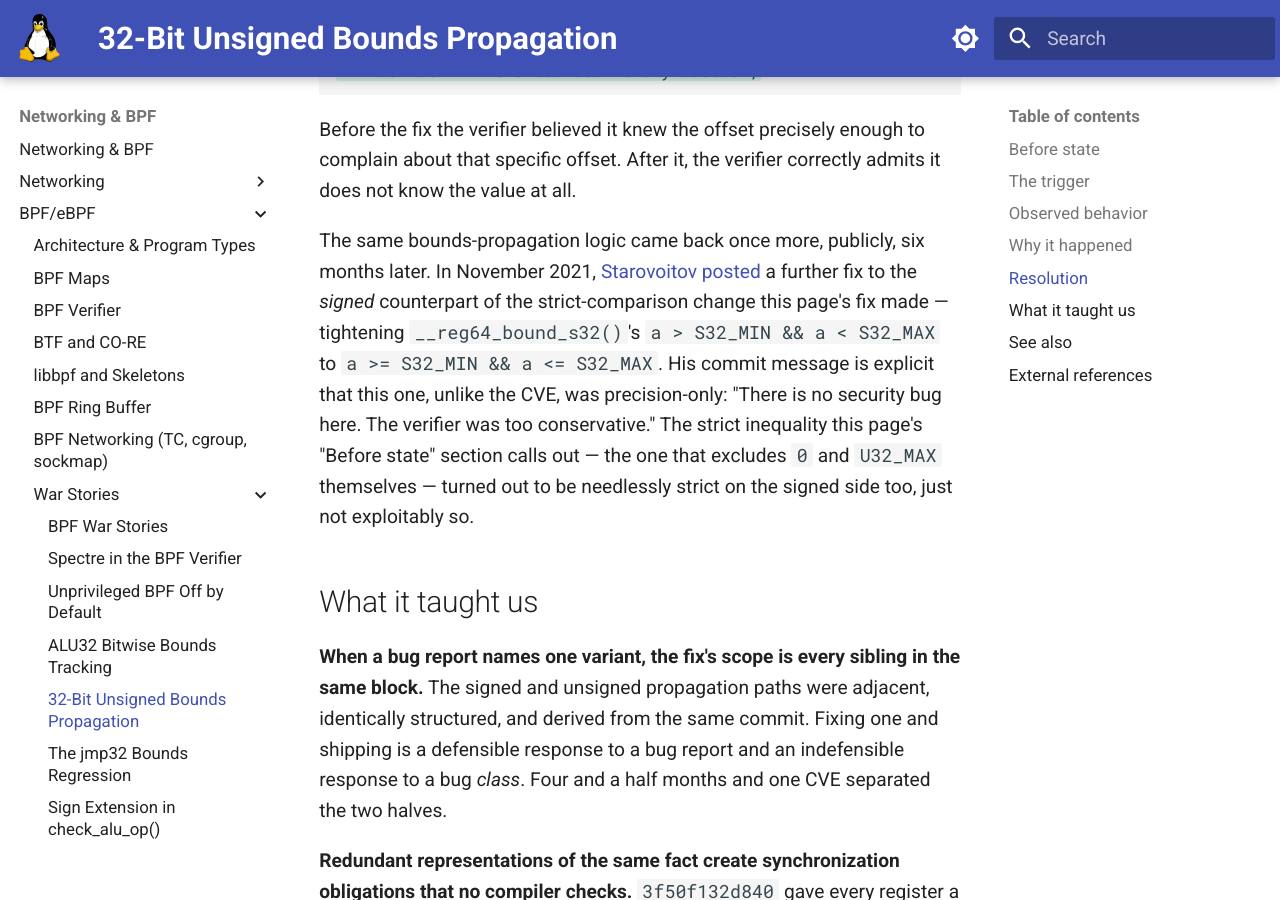
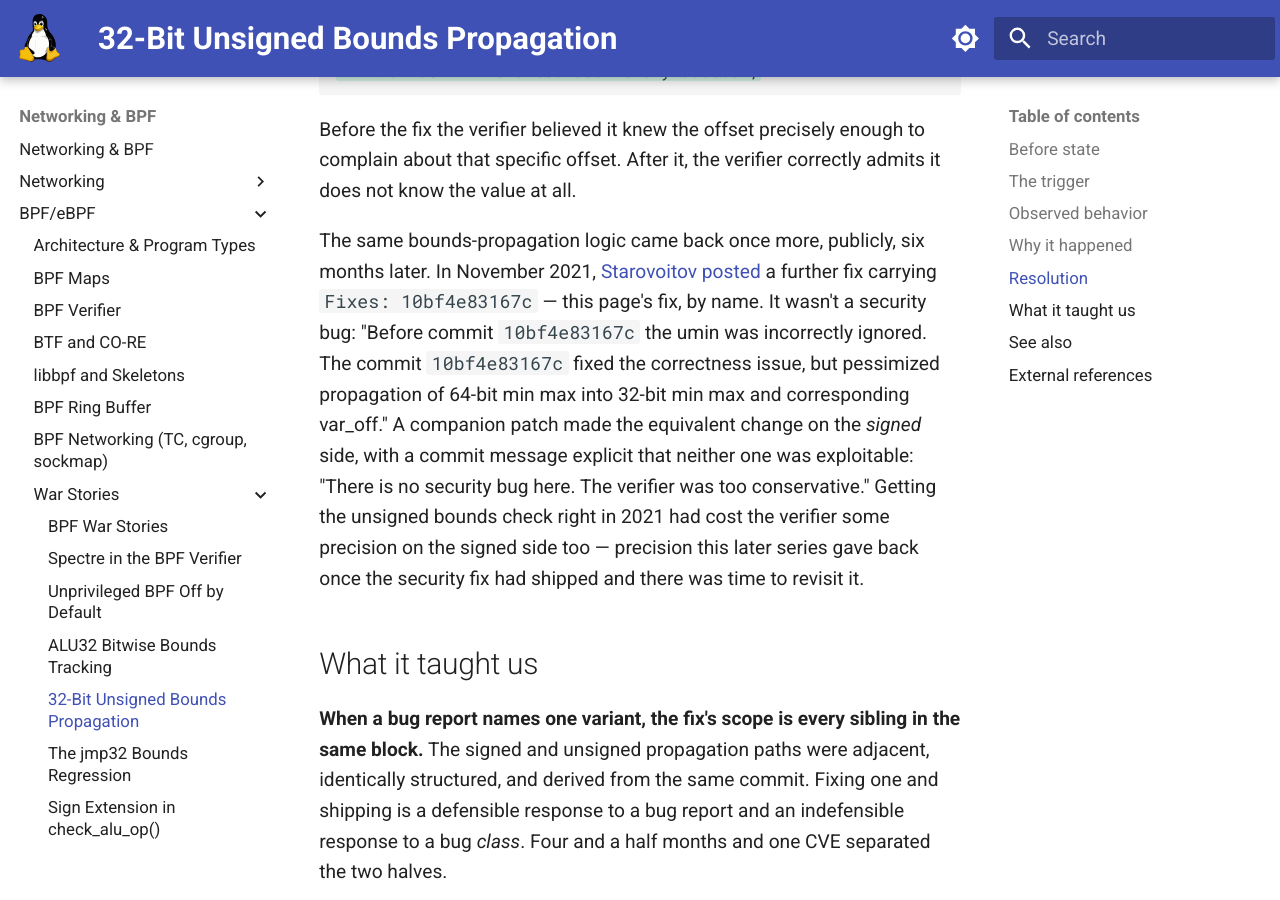
Before and after one commit to laveeshb/linux-kernel-internals, an MkDocs documentation site: the page built from docs/bpf/war-stories/alu32-unsigned-bounds.md, in a window 1280 px wide and 900 px high, scrolled down 4876 px. Built offline with MkDocs 1.6.1 and Material for MkDocs 9.7.7, drawn with Linux system fonts in a browser that asks for light colours; some of the changed text lies outside the part shown.

Commit message:
Fix round-1 review findings in bpf/: a false "no test written" claim, a wrong follow-up patch, a misquote
- alu32-bitwise-bounds.md: Fastabend DID write the promised test a
  month later (99d4def4d085) -- a stronger point than "none appear to
  have been written," since the test asserted the program loaded, not
  that its bounds were self-consistent, and so exercised the vulnerable
  path for nine months without catching it. Fixed a wrong section
  pointer and a claim that contradicted the page's own mechanism
  explanation ("wrong about the minimum, not just the maximum" when
  the maximum was the one that came out correct).
- alu32-unsigned-bounds.md: the cited November 2021 follow-up was the
  wrong patch (2/3, the signed sibling) mischaracterized as a
  strict-comparison change to this page's own fix. The actual follow-up
  carrying Fixes: 10bf4e83167c is 1/3, and it's about restored
  bounds-propagation precision, not comparison strictness. Rewrote to
  quote both patches' real commit messages.
- jmp32-bounds.md: a quoted question had "this logic" substituted for
  the original's "`__reg_bound_offset32` logic".
- unprivileged-bpf-off.md: "RFC" corrected to "original posting" (the
  patch wasn't tagged RFC) and a revision-count/timespan claim loosened
  to match what's actually confirmable.

spectre-verifier.md had no findings this round.

```diff
--- a/docs/bpf/war-stories/alu32-unsigned-bounds.md
+++ b/docs/bpf/war-stories/alu32-unsigned-bounds.md
@@ -101,7 +101,7 @@
 
 Before the fix the verifier believed it knew the offset precisely enough to complain about that specific offset. After it, the verifier correctly admits it does not know the value at all.
 
-The same bounds-propagation logic came back once more, publicly, six months later. In November 2021, [Starovoitov posted](https://lore.kernel.org/all/20211101222153.78759-2-alexei.starovoitov@gmail.com/) a further fix to the *signed* counterpart of the strict-comparison change this page's fix made — tightening `__reg64_bound_s32()`'s `a > S32_MIN && a < S32_MAX` to `a >= S32_MIN && a <= S32_MAX`. His commit message is explicit that this one, unlike the CVE, was precision-only: "There is no security bug here. The verifier was too conservative." The strict inequality this page's "Before state" section calls out — the one that excludes `0` and `U32_MAX` themselves — turned out to be needlessly strict on the signed side too, just not exploitably so.
+The same bounds-propagation logic came back once more, publicly, six months later. In November 2021, [Starovoitov posted](https://lore.kernel.org/all/20211101222153.78759-1-alexei.starovoitov@gmail.com/) a further fix carrying `Fixes: 10bf4e83167c` — this page's fix, by name. It wasn't a security bug: "Before commit `10bf4e83167c` the umin was incorrectly ignored. The commit `10bf4e83167c` fixed the correctness issue, but pessimized propagation of 64-bit min max into 32-bit min max and corresponding var_off." A companion patch made the equivalent change on the *signed* side, with a commit message explicit that neither one was exploitable: "There is no security bug here. The verifier was too conservative." Getting the unsigned bounds check right in 2021 had cost the verifier some precision on the signed side too — precision this later series gave back once the security fix had shipped and there was time to revisit it.
 
 ## What it taught us
 
@@ -127,4 +127,4 @@
 - [GitHub mirror: 10bf4e83167c](https://github.com/torvalds/linux/commit/10bf4e83167cc68595b85fd73bb91e8f2c086e36) — "bpf: Fix propagation of 32 bit unsigned bounds from 64 bit bounds", the fix
 - [GitHub mirror: b02709587ea3](https://github.com/torvalds/linux/commit/b02709587ea3d699a608568ee8157d8db4fd8cae) — "bpf: Fix propagation of 32-bit signed bounds from 64-bit bounds." (December 2020), the signed half of the same bug, fixed first
 - [GitHub mirror: 3f50f132d840](https://github.com/torvalds/linux/commit/3f50f132d8400e129fc9eb68b5020167ef80a244) — "bpf: Verifier, do explicit ALU32 bounds tracking" (v5.7-rc1), the introducing commit named by both 2021 CVEs
-- [lore.kernel.org: bpf: Fix propagation of signed bounds from 64-bit min/max into 32-bit](https://lore.kernel.org/all/20211101222153.78759-2-alexei.starovoitov@gmail.com/) — the November 2021 follow-up to the same bounds-propagation logic, explicitly not a security bug
+- [lore.kernel.org: bpf: Fix propagation of bounds from 64-bit min/max into 32-bit and var_off](https://lore.kernel.org/all/20211101222153.78759-1-alexei.starovoitov@gmail.com/) — the November 2021 follow-up carrying `Fixes: 10bf4e83167c`, restoring precision this page's fix had cost; explicitly not a security bug
```
Also changed, not shown: docs/bpf/war-stories/alu32-bitwise-bounds.md (+1 -1 lines), docs/bpf/war-stories/jmp32-bounds.md (+1 -1 lines), docs/bpf/war-stories/unprivileged-bpf-off.md (+1 -1 lines).
